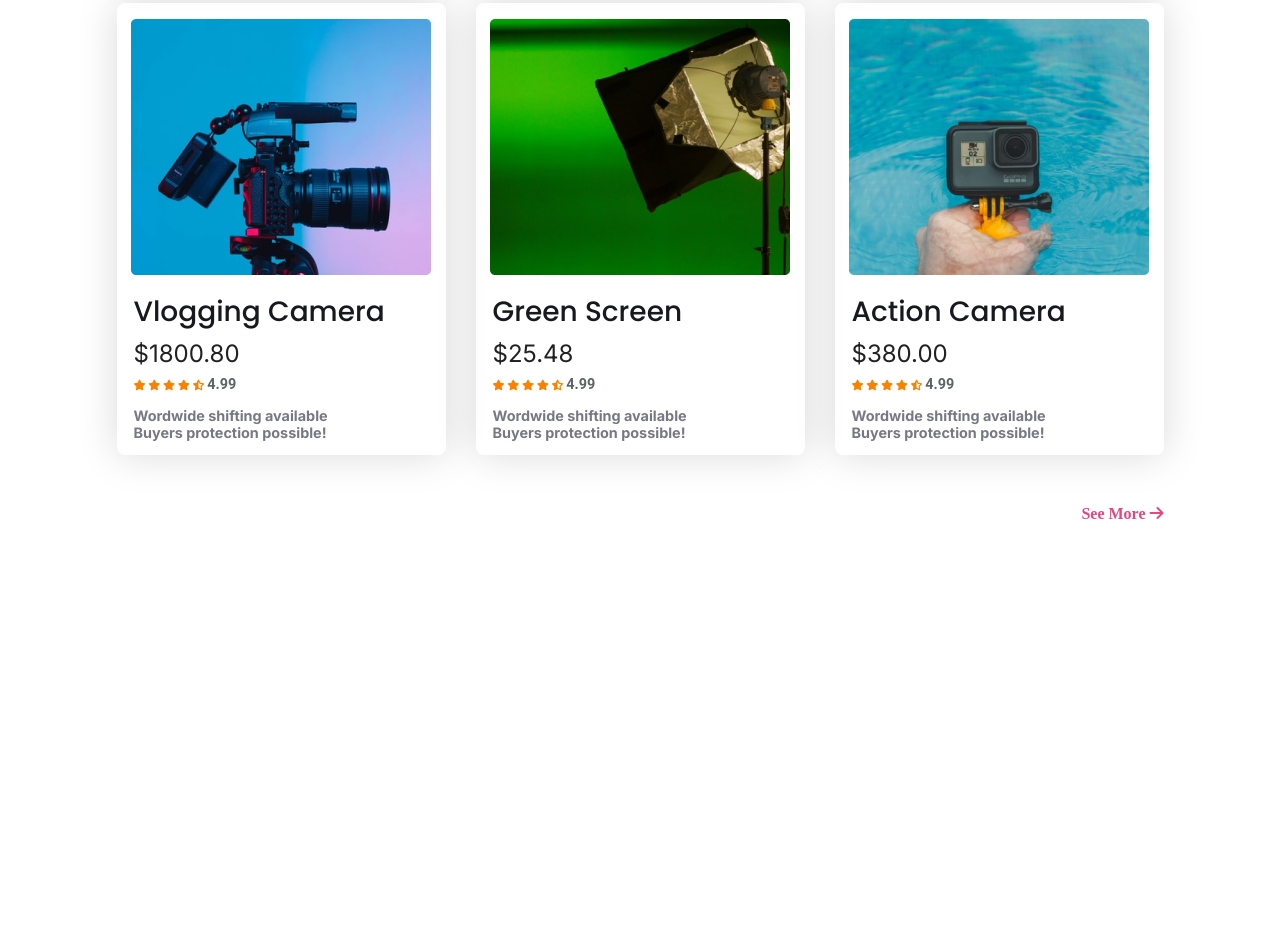
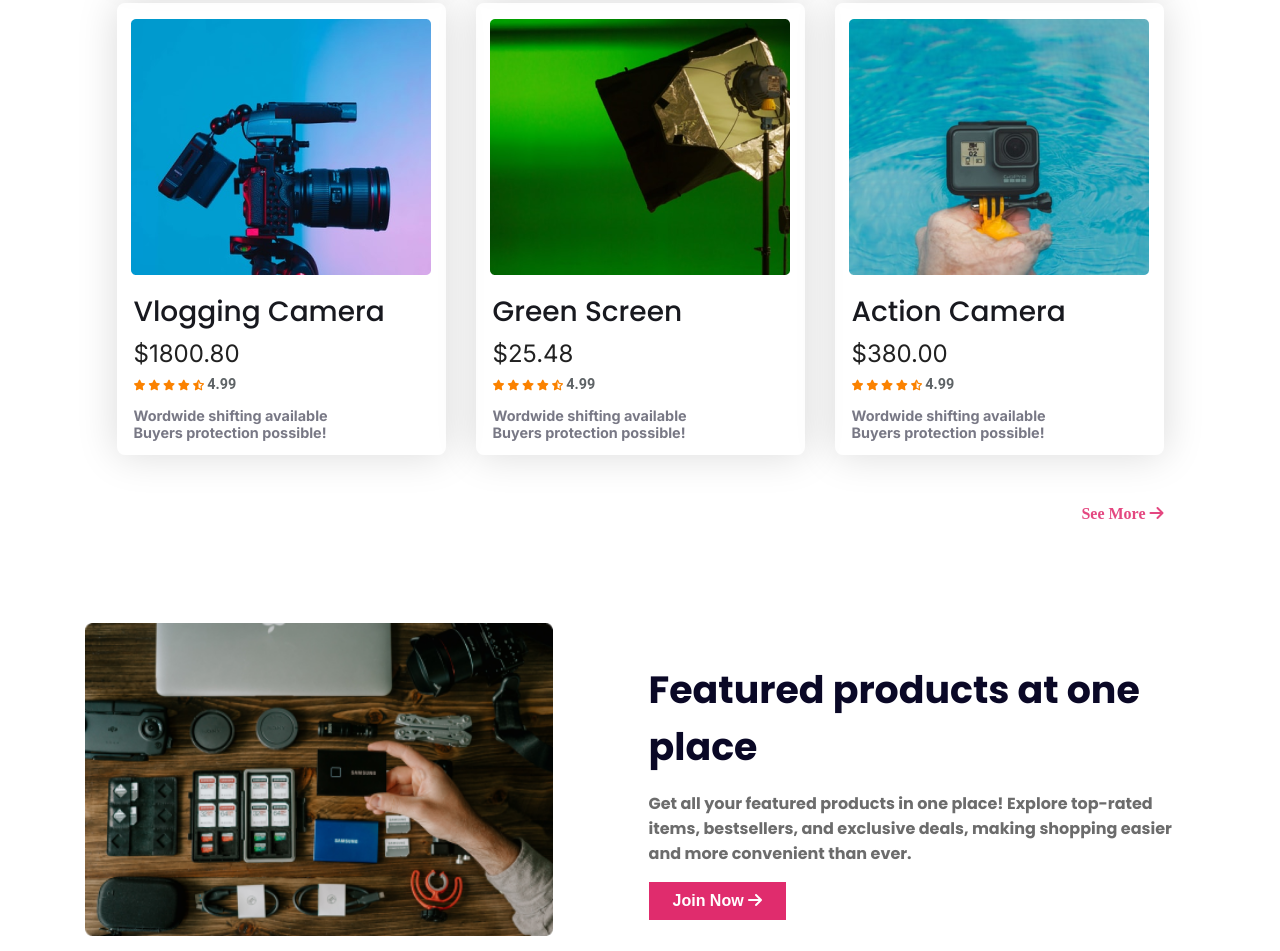
Before and after one commit to shahed0003/B10-influencer-gear, a plain HTML site: page index.html in a window 1280 px wide. Shown: the part 1999-2950 px from the top of the page. Before the commit the page ends 2622 px from the top, so only its background shows below. Drawn offline with Linux system fonts and the light colour scheme.

Commit message:
featured section added

```diff
--- a/index.html
+++ b/index.html
@@ -248,7 +248,27 @@
                 <h4>See More <span id="arrow"><i class="fa-solid fa-arrow-right"></i></span> </h4>
             </div>
         </section>
+        <!-- featured section -->
+        <section class="featured poppins-font">
+            <div class="feature-body display-flex">
+                <div class="featured-image">
+                    <img class="featured-image" src="images/gear.png" alt="">
+                </div>
+                <div class="featured-head">
+                    <h3 class="featured-title">
+                        Featured products at one place
+                    </h3>
+                    <p class="featured-description">
+                        Get all your featured products in one place! Explore top-rated items, bestsellers, and exclusive
+                        deals, making shopping easier and more convenient than ever.
+                    </p>
+                    <button class="btn-primary">
+                        Join Now  <i class="fa-solid fa-arrow-right"></i>
+                    </button>
+                </div>
+            </div>
 
+        </section>
     </main>
     <footer></footer>
 </body>
--- a/styles/style.CSS
+++ b/styles/style.CSS
@@ -19,14 +19,15 @@
     font-weight: 400;
     font-style: normal;
 }
+
 .roboto-font {
     font-family: "Roboto", sans-serif;
     font-optical-sizing: auto;
     font-weight: 700;
     font-style: normal;
     font-variation-settings:
-      "wdth" 100;
-  }
+        "wdth" 100;
+}
 
 /* shared styles */
 .display-flex {
@@ -130,77 +131,123 @@ header {
 }
 
 /* collection Section */
-.collection{
+.collection {
     max-width: 1047px;
-    height: 100% ;
-margin: 100px auto;
+    height: 100%;
+    margin: 100px auto;
 }
-.collection-title{
+
+.collection-title {
     font-size: 1.75rem;
     font-weight: 600;
     text-align: center;
     margin-bottom: 30px;
     color: rgba(58, 58, 58, 1);
 }
-.card-container{
+
+.card-container {
     display: grid;
     grid-template-columns: repeat(3, 1fr);
     gap: 30px;
 }
-.card{
+
+.card {
     box-shadow: 0 0 40px 0 rgba(0, 0, 0, 0.15);
     max-width: 329px;
     max-height: 476px;
     border-radius: 8px;
 }
-.card-image{
+
+.card-image {
     max-width: 300px;
     max-height: 256px;
     margin: 16px auto;
 }
-.card-body{
+
+.card-body {
     margin-left: 17px;
     max-width: 100%;
     max-height: 100%;
 }
-.card-title{
+
+.card-title {
     font-size: 1.75rem;
     font-weight: 500;
     width: 100%;
     margin: 0;
     color: rgba(24, 25, 31, 1);
 }
-.card-price{
+
+.card-price {
     font-size: 1.5rem;
     margin-bottom: 8px;
     margin-top: 6px;
     color: rgba(0, 0, 0, 0.87);
 }
 
-.card-ratings{
+.card-ratings {
     margin: 0;
     color: rgba(251, 130, 0, 1);
 }
-.card-ratings .rate{
+
+.card-ratings .rate {
     color: rgba(94, 99, 102, 1);
     font-size: 0.9rem;
     margin-left: 8px;
     margin: 0;
 }
 
-.card-description{
+.card-description {
     font-size: 0.9rem;
     font-weight: 700;
     max-width: 196px;
     color: rgba(120, 120, 133, 1);
 }
-.more-collection{
+
+.more-collection {
     justify-items: end;
     color: rgba(224, 44, 109, 0.87);
     font-size: 1rem;
     font-weight: bold;
     margin-top: 50px;
 }
+
+/* featured section */
+
+.featured {
+    max-width: 1110px;
+    height: 100%;
+    margin: 0 auto;
+}
+
+.feature-body {
+    gap: 96px;
+    width: 100%;
+}
+
+.featured-image {
+    width: 100%;
+}
+
+.feature-head {
+    max-width: 610px;
+    max-height: 224px;
+}
+
+.featured-title {
+    width: 100%;
+    font-size: 2.37rem;
+    font-weight: 700;
+    color: rgba(10, 8, 38, 1);
+    margin-bottom: 16px;
+}
+
+.featured-description {
+    font-size: 1rem;
+    font-weight: 700;
+    color: rgba(108, 108, 108, 1);
+}
+
 
 
 
@@ -248,10 +295,18 @@ margin: 100px auto;
         max-width: 40px;
     }
 
-    .card-container{
+    .card-container {
         grid-template-columns: repeat(1, 1fr);
         justify-items: center;
     }
+    .feature-body {
+        flex-direction: column-reverse;
+        gap: 96px;
+        text-align: center;
+        width: 100%;
+        height: 100%;
+    }
+
 }
 
 /* for tablet device */
@@ -306,8 +361,15 @@ margin: 100px auto;
     .sponsors-body img {
         max-width: 40px;
     }
-    .card-container{
+
+    .card-container {
         grid-template-columns: repeat(2, 1fr);
         justify-items: center;
     }
+    .feature-body {
+        flex-direction: column-reverse;
+        gap: 96px;
+        text-align: center;
+    }
+
 }
```
